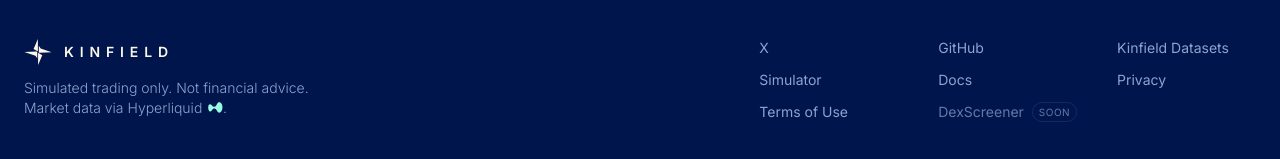
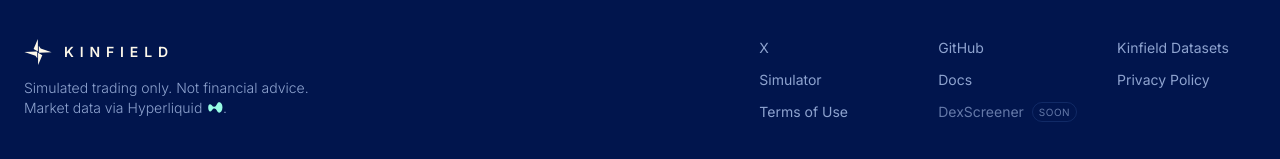
Before and after one commit to KinfieldLabs/KINFIELD, a Next.js app: page / in a window 1280 px wide. Shown: the part 6271-6430 px from the top of the page. Built offline with nearby package versions, Linux system fonts and the light colour scheme.

Commit message:
Call the footer's Privacy link Privacy Policy

```diff
--- a/src/app/page.tsx
+++ b/src/app/page.tsx
@@ -162,7 +162,7 @@ const FOOTER_LINKS: { label: string; href?: string }[] = [
   { label: "Kinfield Datasets", href: "https://github.com/KinfieldLabs/kinfield-datasets" },
   { label: "Simulator", href: "/simulate" },
   { label: "Docs", href: "/docs" },
-  { label: "Privacy", href: "/privacy" },
+  { label: "Privacy Policy", href: "/privacy" },
   { label: "Terms of Use", href: "/terms" },
   { label: "DexScreener" },
 ];
```
